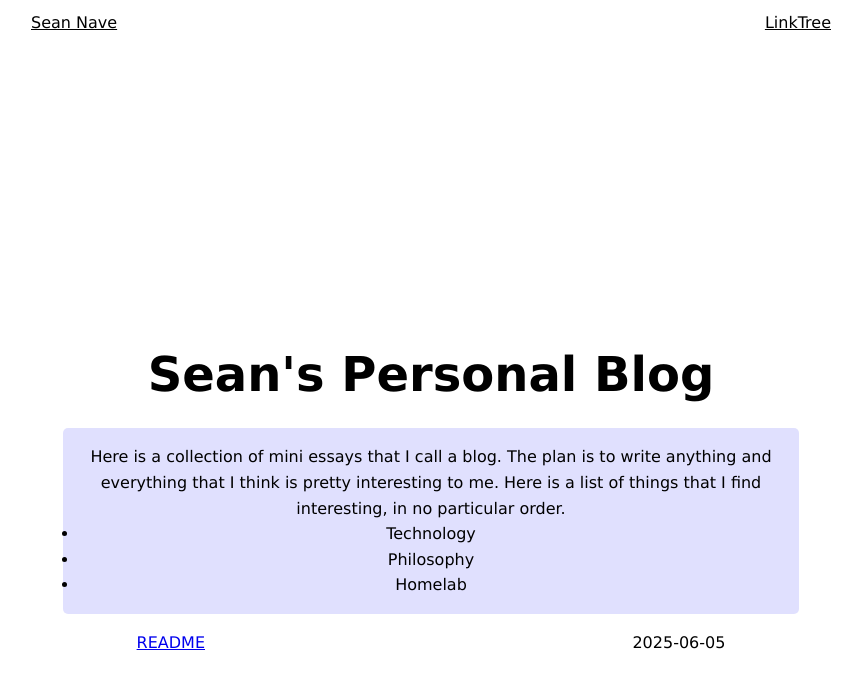
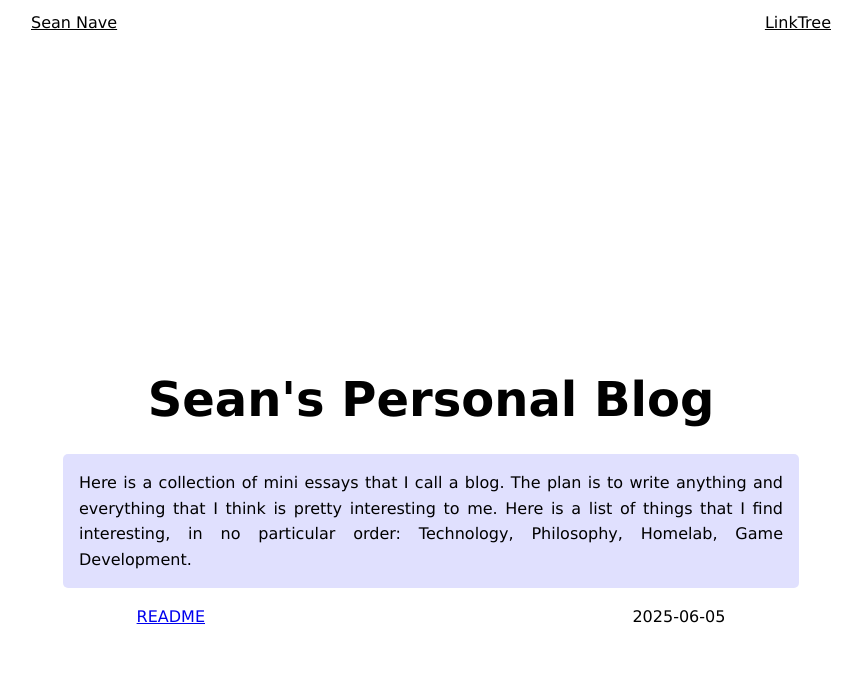
Before and after one commit to seannave211/Blog, a Jekyll site: the page built from index.html, in a window 1280 px wide and 900 px high. Shown: the top 689 px of the window, without its empty margins (209-1070 px from the left). Built offline with Jekyll 4.4.1, drawn with Linux system fonts in a browser that asks for light colours.

Commit message:
feat: refine style for post and index

```diff
--- a/_layouts/post.html
+++ b/_layouts/post.html
@@ -18,7 +18,7 @@
     <body>
         {% include header.html %}
         <p>Publish: {{ page.date | date: "%Y-%m-%d" }}</p>
-        <main>{{ content }}</main>
+        <main class="section">{{ content }}</main>
         {% include footer.html %}
     </body>
 </html>
--- a/assets/css/catalogue.css
+++ b/assets/css/catalogue.css
@@ -2,6 +2,7 @@ blockquote {
     background: rgba(100, 100, 250, 0.2);
     border-radius: 5px;
     padding: 1rem;
+    text-align: justify;
 }
 
 #catalogue {
--- a/index.html
+++ b/index.html
@@ -10,12 +10,7 @@ extra_css: assets/css/catalogue.css
         Here is a collection of mini essays that I call a blog. The plan is to
         write anything and everything that I think is pretty interesting to me.
         Here is a list of things that I find interesting, in no particular
-        order.
-        <ul>
-            <li>Technology</li>
-            <li>Philosophy</li>
-            <li>Homelab</li>
-        </ul>
+        order: Technology, Philosophy, Homelab, Game Development.
     </blockquote>
     <ul id="catalogue">
         {% for post in site.posts %}
```
